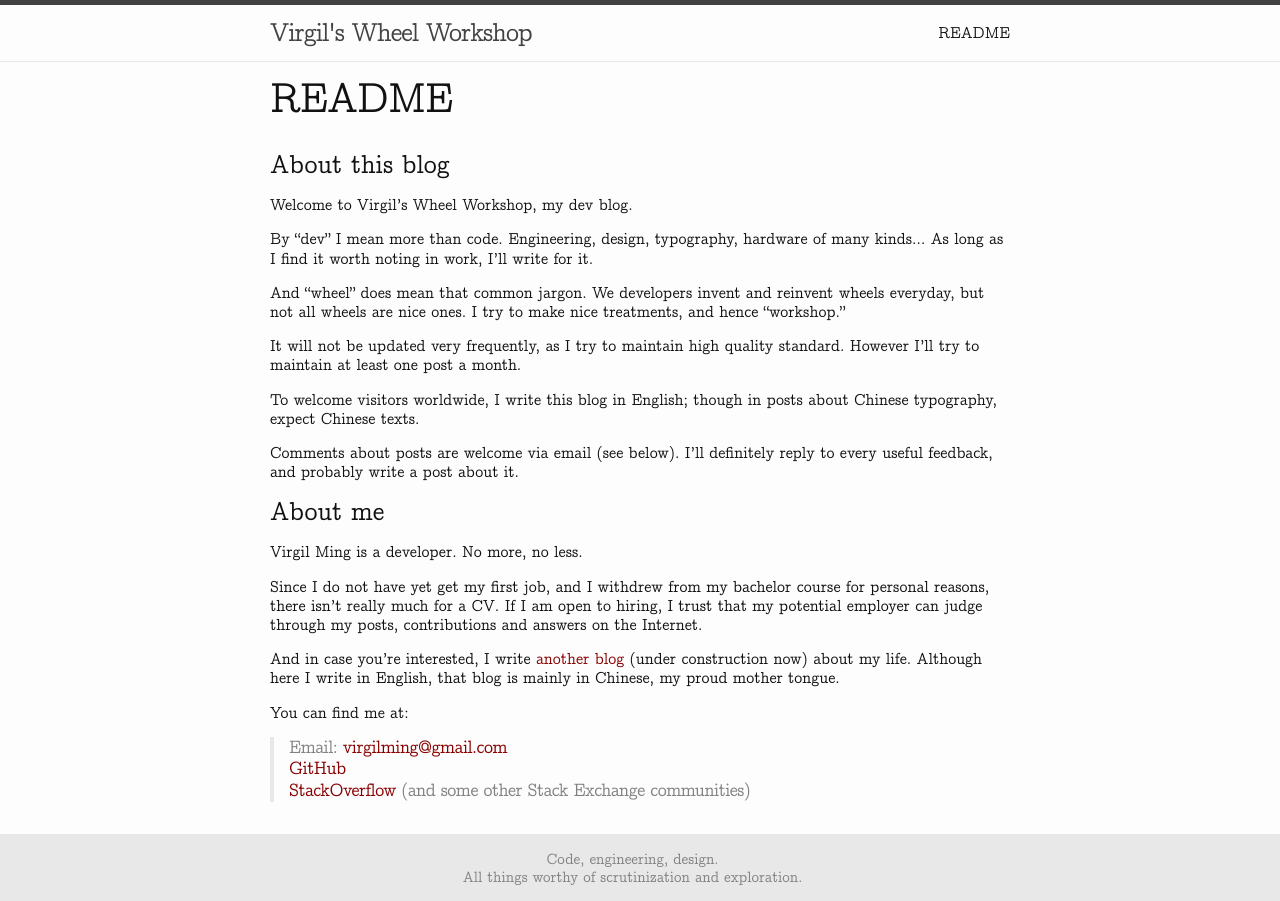
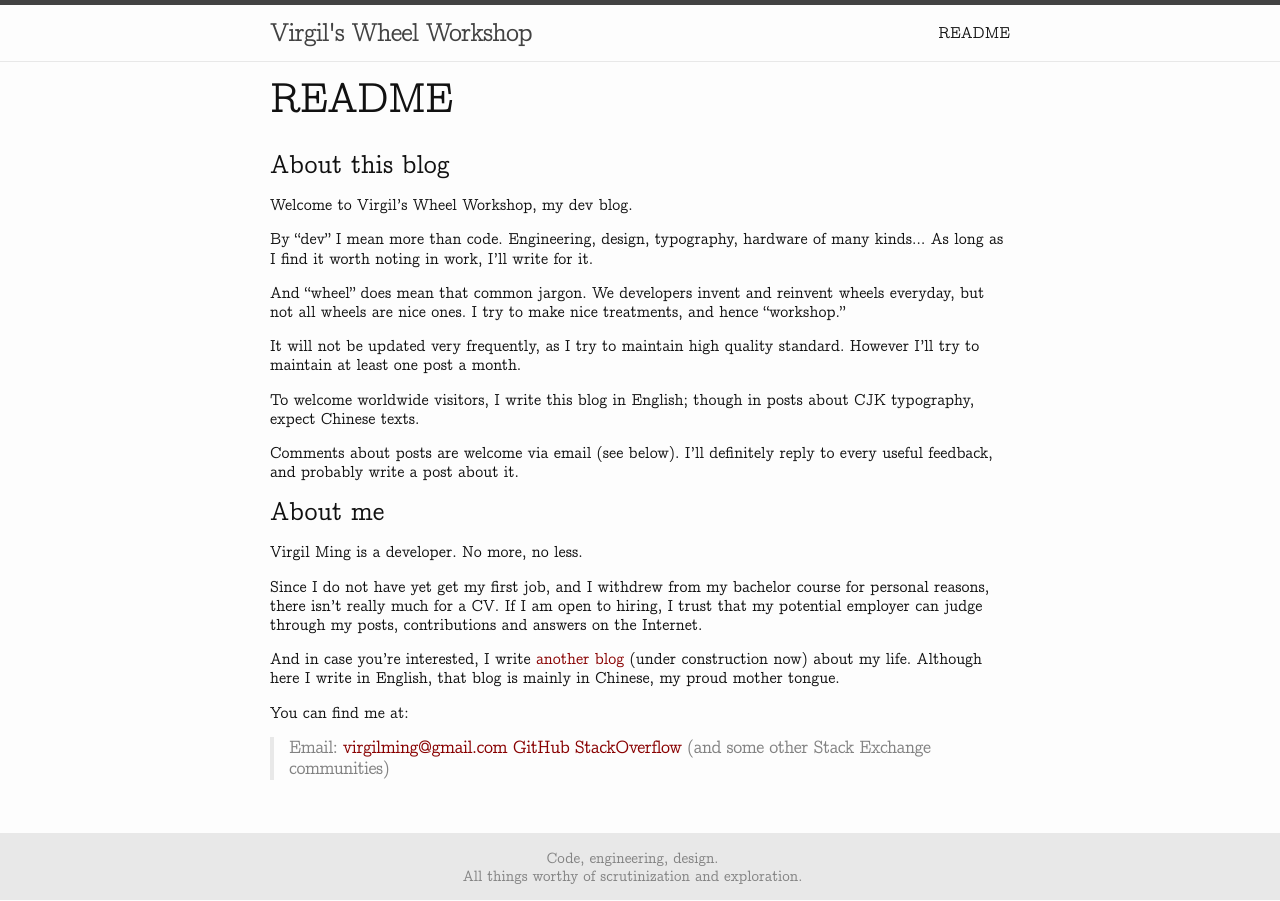
Before and after one commit to VirgilMing/VirgilMing.github.io, a Jekyll site: the page built from about.md, in a window 1280 px wide. Built offline with Jekyll 4.4.1, drawn with Linux system fonts in a browser that asks for light colours; some web fonts are replaced.

Commit message:
Remove hard-coded br tag

```diff
--- a/about.md
+++ b/about.md
@@ -21,7 +21,7 @@ And “wheel” does mean that common jargon. We developers invent and reinvent
 
 It will not be updated very frequently, as I try to maintain high quality standard. However I'll try to maintain at least one post a month.
 
-To welcome visitors worldwide, I write this blog in English; though in posts about Chinese typography, expect Chinese texts.
+To welcome worldwide visitors, I write this blog in English; though in posts about CJK typography, expect Chinese texts.
 
 Comments about posts are welcome via email (see below). I'll definitely reply to every useful feedback, and probably write a post about it.
 
@@ -35,6 +35,6 @@ And in case you're interested, I write [another blog]() (under construction now)
 
 You can find me at:
 
-> Email: [virgilming@gmail.com](mailto:virgilming@gmail.com) <br>
-> [GitHub](https://github.com/VirgilMing) <br>
+> Email: [virgilming@gmail.com](mailto:virgilming@gmail.com)
+> [GitHub](https://github.com/VirgilMing)
 > [StackOverflow](http://stackoverflow.com/users/4652262/virgil-ming) (and some other Stack Exchange communities)
```
